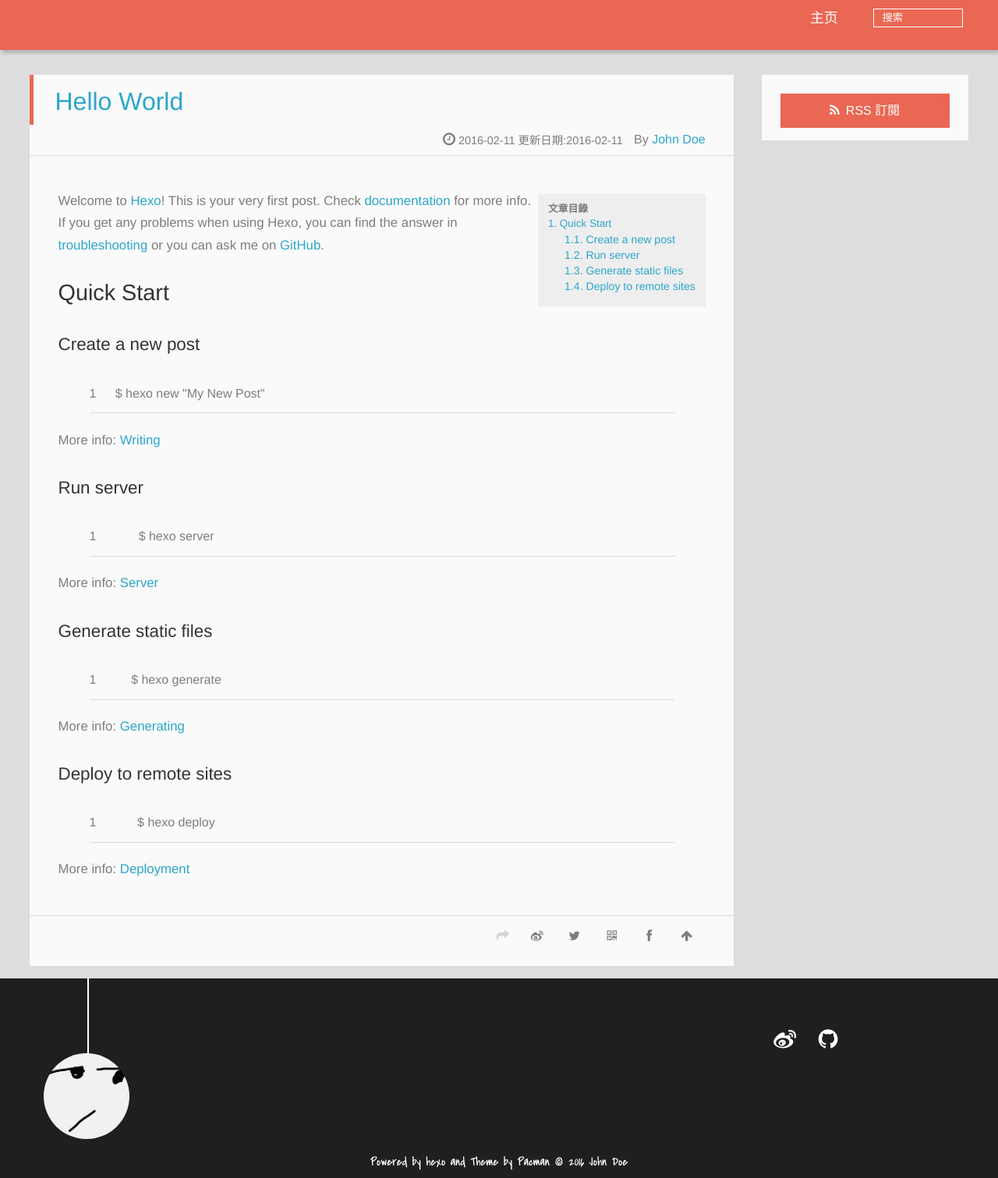
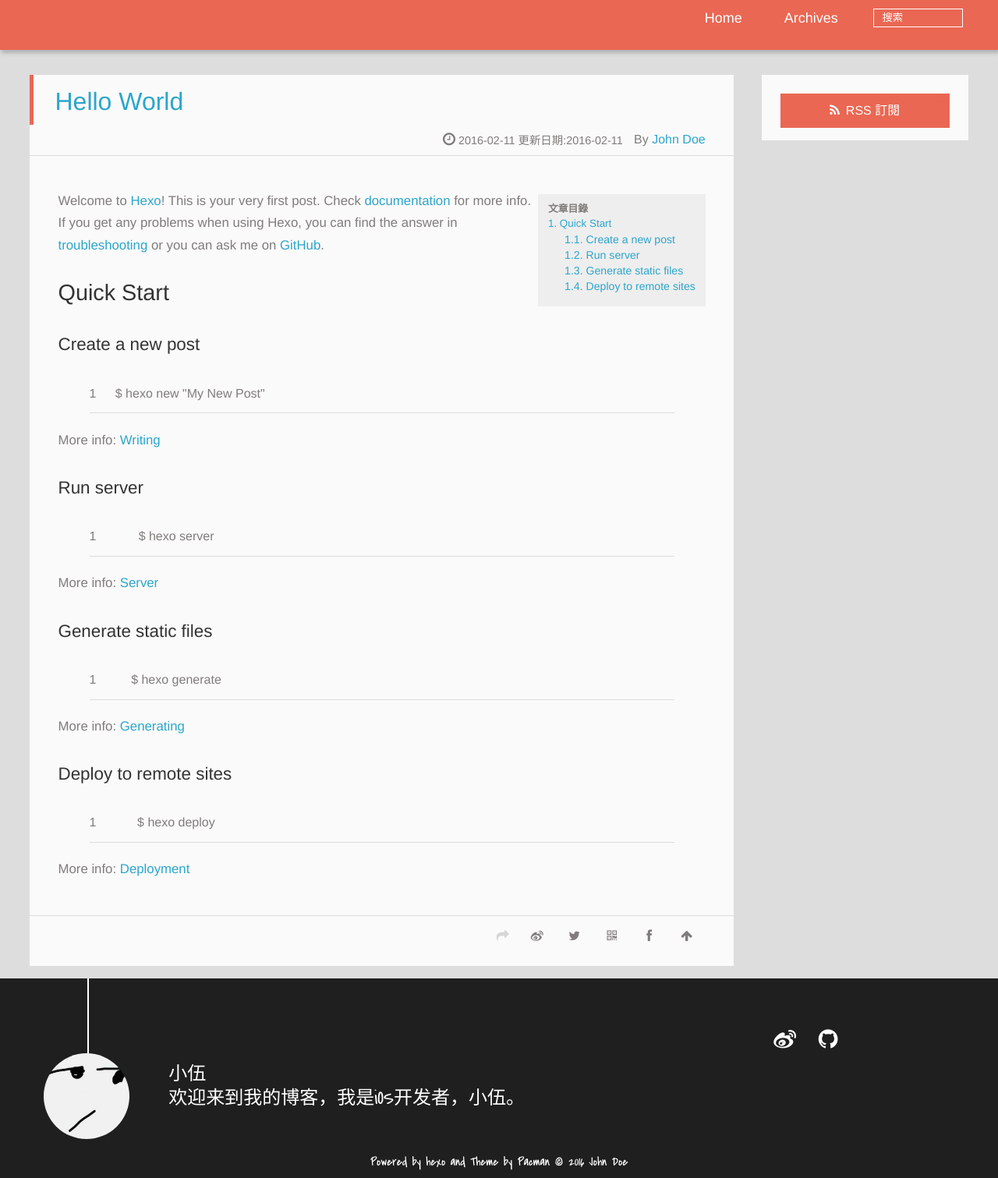
Before and after one commit to kongfanwu/kongfanwu.github.io, a plain HTML site: page 2016/02/11/hello-world/index.html in a window 1280 px wide. Shown: the part 117-1628 px from the top of the page at 78% size. Drawn offline with Linux system fonts and the light colour scheme; a script that the page names is missing; files whose address does not match are found by name.

Commit message:
Site updated: 2016-02-11 22:13:06

```diff
--- a/2016/02/11/hello-world/index.html
+++ b/2016/02/11/hello-world/index.html
@@ -43,7 +43,9 @@
 			<nav class="animated">
 				<ul>
 
-						<li><a href="/">主页</a></li>
+						<li><a href="/">Home</a></li>
+
+						<li><a href="/archives">Archives</a></li>
 
 					<li>
 
@@ -145,6 +147,11 @@
 		<div class="author"></div>
 	</div>
 
+
+	<section class="info">
+		<p> 小伍 <br/>
+			欢迎来到我的博客，我是iOS开发者，小伍。</p>
+	</section>
 
 	<div class="social-font clearfix">
 
```
Also changed, not shown: archives/2016/02/index.html (+8 -1 lines), archives/2016/index.html (+8 -1 lines), archives/index.html (+8 -1 lines), index.html (+8 -1 lines).
